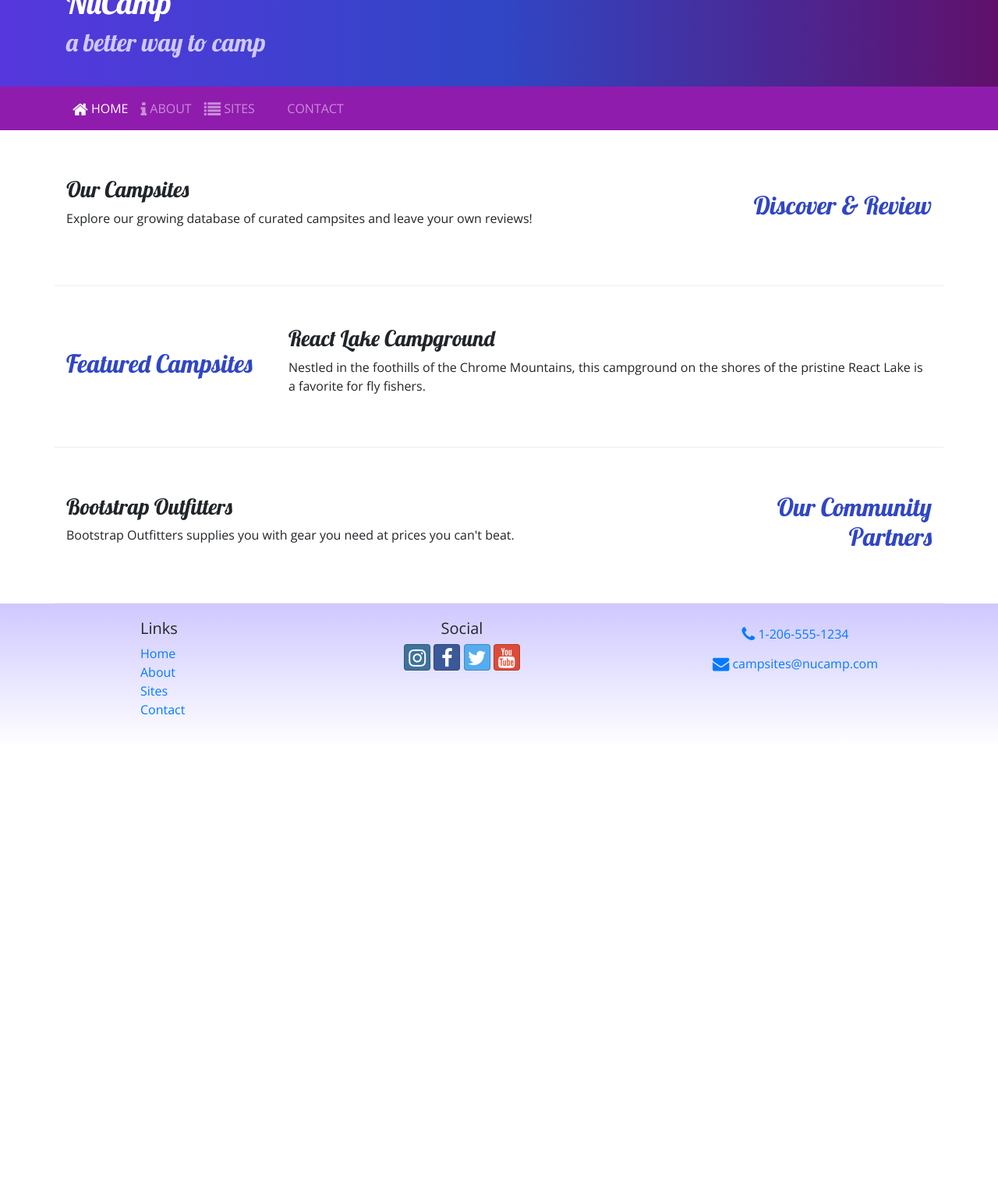
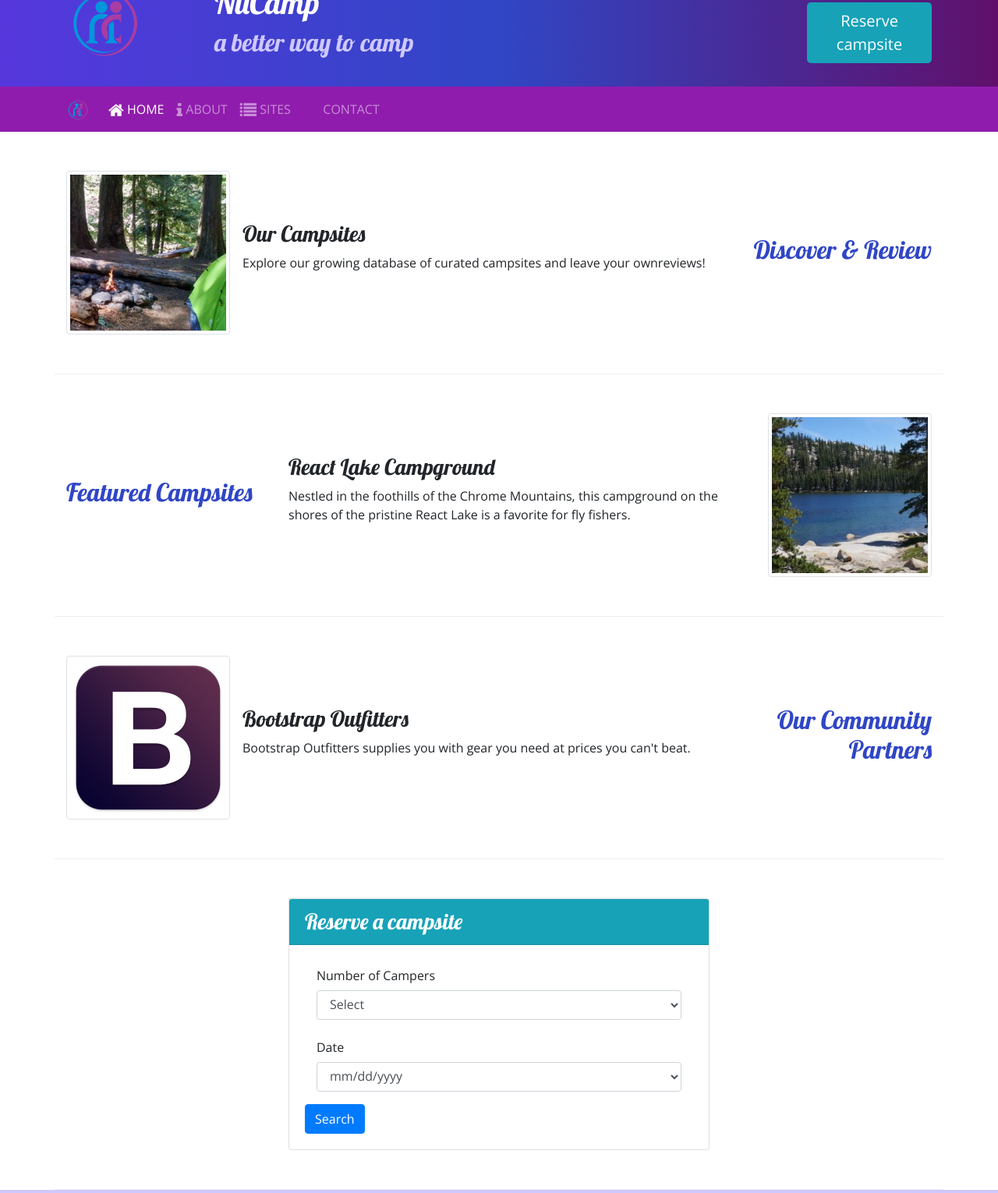
Before and after one commit to BillyHacker/git-test, a website: page index.html in a window 1280 px wide. Shown: the part 51-1581 px from the top of the page at 78% size. Before the commit the page ends 1009 px from the top, so only its background shows below. Drawn offline with nearby package versions, Linux system fonts and the light colour scheme.

Commit message:
Reserve campsite form and button

```diff
--- a/index.html
+++ b/index.html
@@ -31,12 +31,15 @@
     <header class="jumbotron jumbotron-fluid">
         <div class="container">
             <div class="row">
+                <div class="col-4 col-sm-3 col-md-2 align-self-center">
+                    <a href="index.html"><img src="img/img/logo.png" class="img-fluid" /></a>
+                </div>
                 <div class="col">
-
                     <h1>NuCamp</h1>
-
                     <h2>a better way to camp</h2>
-
+                </div>
+                <div class="col-md-4 col-xl-2 mt-4">
+                    <a href="#reserveForm" class="btn btn-info btn-lg" role="button">Reserve campsite</a>
 
                 </div>
             </div>
@@ -47,7 +50,8 @@
     <!-- Navigation Links. Sticky top makes nav bar stay in place when scrolling-->
     <nav class="navbar navbar-expand-sm navbar-dark sticky-top">
         <div class="container">
-            <button class="navbar-toggler ml-auto" type="button" data-toggle="collapse" data-target="#nucampNavbar">
+            <a class="navbar-brand" href="#"><img src="img/img/logo.png" height="30" width="30" /> </a>
+            <button class="navbar-toggler" type="button" data-toggle="collapse" data-target="#nucampNavbar">
                 <span class="navbar-toggler-icon"></span>
             </button>
             <div class="collapse navbar-collapse" id="nucampNavbar">
@@ -74,25 +78,34 @@
             <div class="col-sm-4 order-sm-last col-md-3">
                 <h2 class="text-sm-right">Discover & Review</h2>
             </div>
-
             <!-- Write your comments here -->
             <div class="col">
-                <h3>Our Campsites</h3>
-                <p class="d-none d-sm-block">Explore our growing database of curated campsites and leave your own
-                    reviews!</p>
+                <div class="media">
+                    <img class="d-flex mr-3 img-thumbnail" src="img/img/breadcrumb-trail-thumb.jpg"
+                        alt="breadcrumb trail thumbnail" />
+                    <div class="media-body align-self-center">
+                        <h3>Our Campsites</h3>
+                        <p class="d-none d-sm-block">Explore our growing database of curated campsites and leave your
+                            ownreviews!</p>
+                    </div>
+                </div>
             </div>
         </div>
         <!-- Write your comments here -->
-        <div class="row row-content align-items-center">
+        <div class="row align-items-center row-content">
             <div class="col-sm-4 col-md-3">
                 <h2>Featured Campsites</h2>
             </div>
             <div class="col">
-                <h3>React Lake Campground</h3>
-                <p class="d-none d-sm-block">Nestled in the foothills of the Chrome Mountains, this campground on
-                    the shores of the pristine React
-                    Lake is a favorite for fly fishers.
-                </p>
+                <div class="media">
+                    <div class="media-body align-self-center">
+                        <h3>React Lake Campground</h3>
+                        <p class="d-none d-sm-block">Nestled in the foothills of the Chrome Mountains, this campground
+                            on the shores
+                            of the pristine React Lake is a favorite for fly fishers.</p>
+                    </div>
+                    <img class="d-flex ml-3 img-thumbnail" src="img/img/react-lake-thumb.jpg" alt="React Lake" />
+                </div>
             </div>
         </div>
 
@@ -101,10 +114,64 @@
             <div class="col-sm-4 order-sm-last col-md-3">
                 <h2 class="text-sm-right">Our Community Partners</h2>
             </div>
+
             <div class="col">
-                <h3>Bootstrap Outfitters</h3>
-                <p class="d-none d-sm-block">Bootstrap Outfitters supplies you with gear you need at prices you can't
-                    beat.</p>
+                <div class="media">
+                    <img class="d-flex mr-3 img-thumbnail" src="img/img/bootstrap-thumb.png"
+                        alt="Bootstrap Outfitters" />
+                    <div class="medi-body align-self-center">
+                        <h3>Bootstrap Outfitters</h3>
+                        <p class="d-none d-sm-block">Bootstrap Outfitters supplies you with gear you need at prices
+                            you
+                            can't beat.</p>
+                    </div>
+                </div>
+            </div>
+        </div>
+
+        <div class="row row-content">
+            <div class="col-sm-6 mx-auto">
+                <div class="card">
+                    <h3 class="card-header bg-info text-white">Reserve a campsite</h3>
+                    <div class="card-body">
+                        <form id="reserveForm">
+                            <div class="form-group row-cols-1">
+                                <label for="numCampers" class="col col-form-label">Number of Campers</label>
+                                <div class="col">
+                                    <select name="numCampers" id="numCampers" class="form-control">
+                                        <option selected>Select</option>
+                                        <option value="1">1</option>
+                                        <option value="2">2</option>
+                                        <option value="3">3</option>
+                                        <option value="4">4</option>
+                                        <option value="5">5</option>
+                                        <option value="6">6</option>
+                                    </select>
+
+                                </div>
+                            </div>
+                            <div class="form-group row-cols-1">
+                                <label for="date" class="col col-form-label">Date</label>
+                                <div class="col">
+                                    <select name="date" id="date" class="form-control">
+                                        <option selected>mm/dd/yyyy</option>
+                                    </select>
+
+                                </div>
+                            </div>
+                            <div class="row">
+                                <div class="col">
+                                    <button type="button" class="btn btn-primary">Search</button>
+                                </div>
+
+
+                            </div>
+
+                        </form>
+                    </div>
+
+                </div>
+
             </div>
         </div>
 
```
Also changed, not shown: aboutus.html (+7 -2 lines), contactus.html (+9 -5 lines), img/img/bootstrap-thumb.png (added), img/img/breadcrumb-trail-thumb.jpg (added), img/img/breadcrumb-trail.jpg (added), img/img/chrome-river-thumb.jpg (added), img/img/chrome-river.jpg (added), img/img/logo.png (added), img/img/react-lake-thumb.jpg (added), img/img/react-lake.jpg (added).
